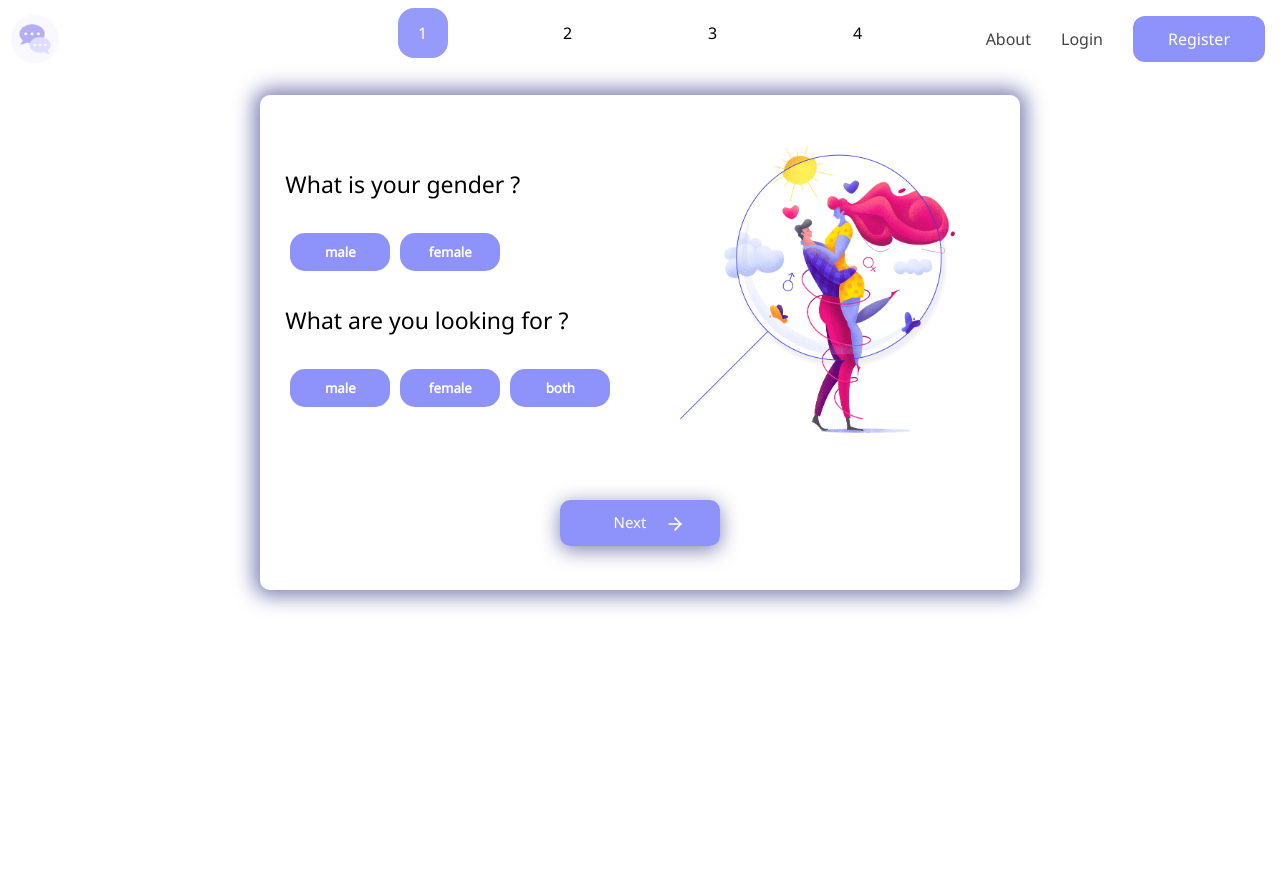
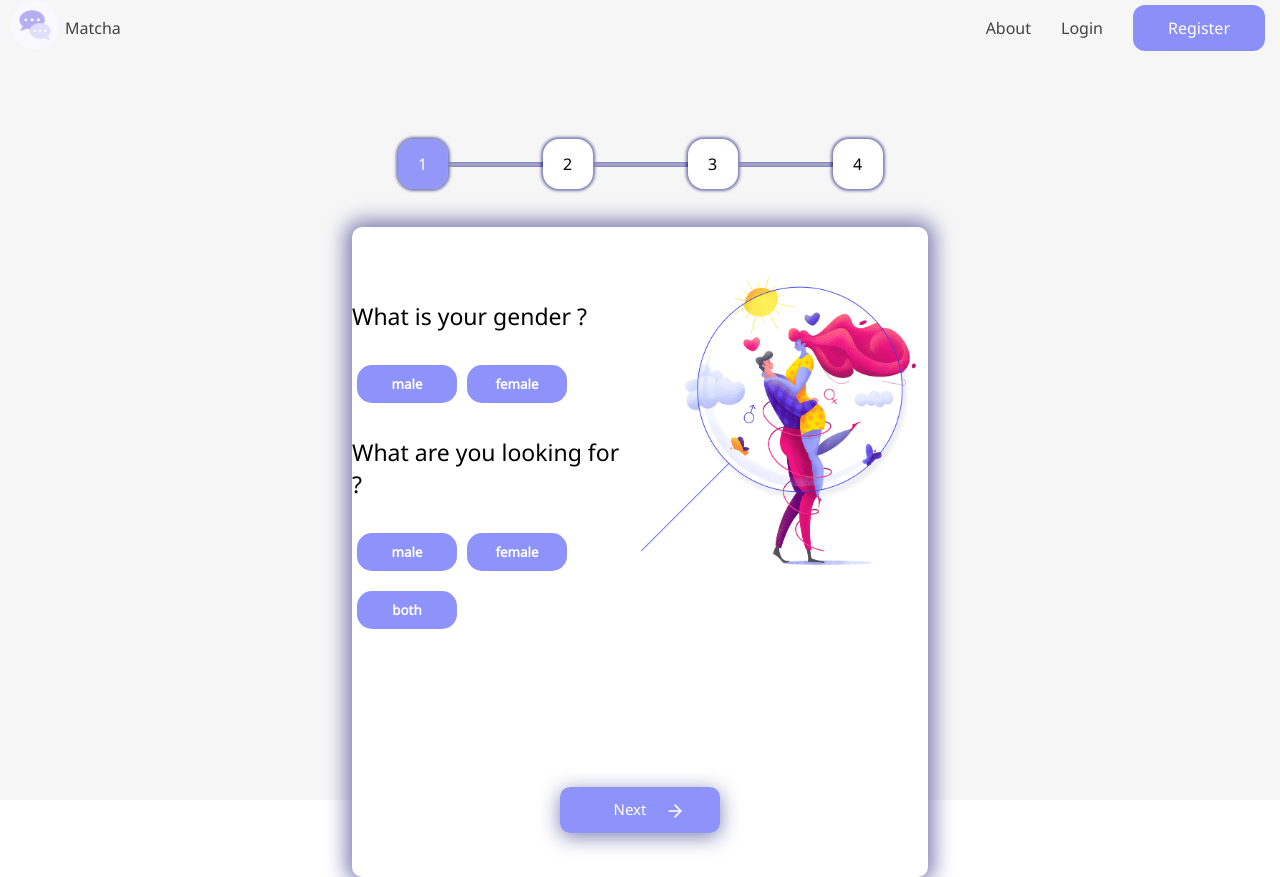
Before and after one commit to khaoulazouggar/matcha-1337, a React (Create React App) app in the folder client/: page /steps in a window 1280 px wide. Before the commit the page ends 800 px from the top, so only its background shows below. Built offline with nearby package versions, Linux system fonts and the light colour scheme.

Commit message:
editing steps

```diff
--- a/client/src/App.js
+++ b/client/src/App.js
@@ -1,4 +1,4 @@
-import React from "react";
+import React,{useState} from "react";
 import "./css/style.css";
 import "./css/App.css";
 import Login from "./views/Auth/login";
@@ -8,28 +8,51 @@ import Home from "./views/pages/home";
 import Edit from "./views/pages/edit";
 import Error from "./Components/error";
 import Fgpass from "./views/Auth/fgpass";
-import { BrowserRouter as Router, Switch, Route } from "react-router-dom";
+import { BrowserRouter as Router, Switch, Route} from "react-router-dom";
 import Steps from "./Components/steps";
 import Navbar from "./Components/navbar";
 import Confirm from "./views/Auth/confim";
 import Changepass from "./views/Auth/changepass";
 
-
 function App() {
+  const [color,changeColor] = useState('white')
   return (
     <Router>
-      <div className="App">
-        <Navbar />
+      <div className="App" style={{'--color-step':color}}>
         <Switch>
           <Route path="/confirm" component={Confirm} />
           <Route path="/changepass" component={Changepass} />
-          <Route exact path="/register"> <Register/> </Route>
-          <Route exact path="/login"> <Login/> </Route>
-          <Route path="/about"> <About/> </Route>
-          <Route path="/fgpass"> <Fgpass/> </Route>
-          <Route path="/edit"> <Edit/> </Route>
-          <Route path="/steps"> <Steps/> </Route>
-          <Route exact path="/"> <Home/>  </Route>
+          <Route exact path="/register">
+
+            <Register />
+          </Route>
+          <Route exact path="/login">
+
+            <Login />
+          </Route>
+          <Route path="/about">
+
+            <About />
+          </Route>
+          <Route path="/fgpass">
+
+            <Fgpass />
+          </Route>
+          <Route path="/edit">
+
+            <Navbar />
+            <Edit />
+          </Route>
+          <Route path="/steps">
+
+            <Navbar />
+            <Steps changeColor={changeColor} />
+          </Route>
+          <Route exact path="/">
+
+            <Navbar />
+            <Home />
+          </Route>
           <Route path="*" component={Error} />
         </Switch>
       </div>
--- a/client/src/Components/navbar.js
+++ b/client/src/Components/navbar.js
@@ -1,26 +1,27 @@
 import React from "react";
-import {NavLink} from "react-router-dom";
+// import {a} from "react-router-dom";
 import "../css/navbar.css"
 import lo1 from "../photos/speech.png"
 
 function Navbar() {
   return (
       <div className="navigation">
-        <img alt="" className="lo1" src={lo1} />
+        <a href="/" ><img alt="" className="lo1" src={lo1} /></a>
+
         <div className="brand">
-          <NavLink exact className="text-sz" to="/">Matcha</NavLink>
+          <a exact className="text-s" href="/">Matcha</a>
         </div>
         <nav>
-          <div className="nav-mobile"><NavLink id="nav-toggle" to="#!"><span></span></NavLink></div>
+          <div className="nav-mobile"><a id="nav-hrefggle" href="#!"><span></span></a></div>
           <ul className="nav-list">
             <li>
-              <NavLink className="text-s" to="/about">About</NavLink>
+              <a className="text-s" href="/about">About</a>
             </li>
             <li>
-              <NavLink  className="text-s" to="/login">Login</NavLink>
+              <a  className="text-s" href="/login">Login</a>
             </li>
             <li>
-              <button className="navbtn"><NavLink className="text-sz"  to="/register">Register</NavLink></button>
+              <buthrefn className="navbtn"><a className="text-sz"  href="/register">Register</a></buthrefn>
             </li>
           </ul>
         </nav>
--- a/client/src/Components/steps.js
+++ b/client/src/Components/steps.js
@@ -1,4 +1,4 @@
-import React, { useState } from "react";
+import React, { useState, useEffect } from "react";
 import "../css/steps.css";
 import hc from "../photos/hc.png";
 import write from "../photos/write.gif";
@@ -22,7 +22,7 @@ let handleImg = (nbrStep) => {
   else srcImg = upload;
   return srcImg;
 };
-function Steps() {
+function Steps(props) {
   const [notes, setNotes] = useState("");
   const [gender, setGender] = useState({ yourGender: "", genderLooking: "" });
   const [img, setImg] = useState([]);
@@ -39,6 +39,9 @@ function Steps() {
     history.push(path);
   };
   const [inStep1, setInStep] = useState(0);
+  useEffect(() => {
+    props.changeColor("#f6f6f6"); // eslint-disable-next-line
+  }, []);
   return (
     <div className="steps">
       <div className="progressbar">
@@ -50,11 +53,17 @@ function Steps() {
           2
         </div>
         <div style={inStep1 === 0 || inStep1 === 1 ? { background: "white" } : { background: "#646bfaad" }}></div>
-        <div onClick={() => setInStep(2)} style={inStep1 === 0 || inStep1 === 1 ? { background: "" } : { background: "#646bfaad", color: "white" }}>
+        <div
+          onClick={() => setInStep(2)}
+          style={inStep1 === 0 || inStep1 === 1 ? { background: "" } : { background: "#646bfaad", color: "white" }}
+        >
           3
         </div>
         <div style={inStep1 === 0 || inStep1 === 1 || inStep1 === 2 ? { background: "white" } : { background: "#646bfaad" }}></div>
-        <div onClick={() => setInStep(3)} style={inStep1 === 0 || inStep1 === 1 || inStep1 === 2 ? { background: "" } : { background: "#646bfaad", color: "white" }}>
+        <div
+          onClick={() => setInStep(3)}
+          style={inStep1 === 0 || inStep1 === 1 || inStep1 === 2 ? { background: "" } : { background: "#646bfaad", color: "white" }}
+        >
           4
         </div>
       </div>
@@ -76,7 +85,7 @@ function Steps() {
               <div className="upload-image">
                 {img.map((p, i) => (
                   <div style={{ width: "155px" }} className="test" key={i}>
-                    <img className="file-upload-image" src={p} alt={p}/>
+                    <img className="file-upload-image" src={p} alt={p} />
                     <button className="remove-image" title="remove-image" onClick={() => handleRemoveItem(i)}>
                       <Trash2 size={20} />
                     </button>
--- a/client/src/css/App.css
+++ b/client/src/css/App.css
@@ -1,17 +1,19 @@
-.App{
+.App {
   /* height: 1000px; */
   /* display: flex;
   align-items: center;
   justify-content: center; */
 }
-.decoration
-{
+.decoration {
   text-decoration: none;
-  color: #7367F0;
-  font-family: Sans-serif	;
+  color: #7367f0;
+  font-family: Sans-serif;
 }
 /* .active {
   font-weight: 900;
   color: black!important;
 
 } */
+.App {
+  background-color: var(--color-step);
+}
--- a/client/src/css/navbar.css
+++ b/client/src/css/navbar.css
@@ -5,7 +5,7 @@
     justify-content: space-between;
     align-items: center;
     width: 100%;
-    position: absolute;
+    /* position: absolute; */
     /* top: 0;
     box-shadow: 0px -2px 7px 0px black; */
 }
@@ -44,7 +44,7 @@ li{
     transition: all 0.7s;
 }
 
-.nav-list a:not( :hover ){
+.nav-list a:not(:hover){
     transition: all 0.5s;
 }
 
--- a/client/src/css/steps.css
+++ b/client/src/css/steps.css
@@ -2,6 +2,7 @@
   height: 65px;
   display: flex;
   align-items: center;
+  margin-top:6%;
 }
 .progressbar div:nth-of-type(1),
 .progressbar div:nth-of-type(3),
@@ -15,6 +16,7 @@
   justify-content: center;
   border-radius: 16px;
   cursor: pointer;
+  box-shadow: 0 0 3px 2px #090b6f85;
 }
 
 .progressbar div:nth-of-type(1):hover,
@@ -33,11 +35,12 @@
   width: 95px;
   height: 5px;
   background-color: white;
+  box-shadow: inset 0 0 3px 2px #090b6f85;
 }
 
 .step {
-  width: 760px;
-  height: 445px;
+  /* width: 760px; */
+  height: 600px;
   background: #ffffff;
   border-radius: 10px;
   display: flex;
@@ -129,6 +132,7 @@ button.previous {
 }
 
 .all {
+  width: 45%;
   display: flex;
   flex-direction: column;
 }
--- a/client/src/css/style.css
+++ b/client/src/css/style.css
@@ -6,6 +6,7 @@ html ,body, #root, .App {
   height: 100%;
 }
 body{
+
   margin: 0px;
 }
 body::-webkit-scrollbar {
@@ -158,9 +159,21 @@ input.inpt {
   font-size: 15px;
   border: none;
   outline: none;
+  background-color: rgb(243, 243, 243);
   border: 2px solid rgb(240, 240, 240)  ;
   border-radius: 12px;
 }
+input.inpt:hover{
+  cursor: pointer;
+  background-color: rgb(255, 255, 255);
+  box-shadow: 0px 0px 7px 1px #848bfd;
+}
+
+input.inpt:focus{
+  background-color: rgb(255, 255, 255);
+  box-shadow: 0px 0px 7px 1px #848bfd;
+}
+
 ::placeholder
 {
   color: #d0d0d5;
```
Also changed, not shown: 1 other file (tests, documents, lock files or other folders).
